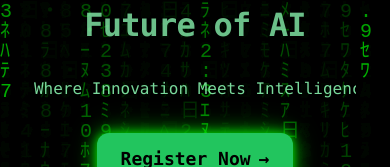
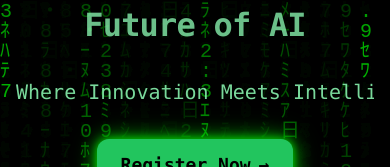
Before and after one commit to InitAi-2024/d2k_3.0, a React (Vite) app in the folder initai-matrix/: page / in a window 390 px wide. Shown: the part 163-330 px from the top of the page. Built offline with nearby package versions, Linux system fonts and the light colour scheme; no server answers.

Commit message:
Update Hero component: refactor code for consistency and improve layout

```diff
--- a/initai-matrix/src/components/Hero.tsx
+++ b/initai-matrix/src/components/Hero.tsx
@@ -1,5 +1,5 @@
-import React from 'react';
-import { Calendar, Trophy, Users } from 'lucide-react';
+import React from "react";
+import { Calendar, Trophy, Users } from "lucide-react";
 
 const Hero: React.FC = () => {
   // Text for the animated heading
@@ -17,7 +17,7 @@ const Hero: React.FC = () => {
           {/* Main heading */}
           <h1 className="text-[clamp(2rem,5vw,4.5rem)] font-bold mb-4 tracking-tight leading-tight break-words">
             <div className="glowing-text-container">
-              {mainHeadingLine1.split('').map((letter, index) => (
+              {mainHeadingLine1.split("").map((letter, index) => (
                 <span
                   key={`line1-${index}`}
                   className="text-green-400 inline-block letter-glow"
@@ -25,27 +25,28 @@ const Hero: React.FC = () => {
                     animationDelay: `${index * 0.1}s`,
                   }}
                 >
-                  {letter === ' ' ? '\u00A0' : letter}
+                  {letter === " " ? "\u00A0" : letter}
                 </span>
               ))}
             </div>
             <div className="glowing-text-container mt-2">
-              {mainHeadingLine2.split('').map((letter, index) => (
+              {mainHeadingLine2.split("").map((letter, index) => (
                 <span
                   key={`line2-${index}`}
                   className="text-green-300 inline-block letter-glow"
                   style={{
-                    animationDelay: `${(mainHeadingLine1.length + index) * 0.1}s`,
+                    animationDelay: `${
+                      (mainHeadingLine1.length + index) * 0.1
+                    }s`,
                   }}
                 >
-                  {letter === ' ' ? '\u00A0' : letter}
+                  {letter === " " ? "\u00A0" : letter}
                 </span>
               ))}
             </div>
           </h1>
 
-          {/* Subheading */}
-          <h2 className="text-[clamp(1rem,2.5vw,2rem)] mb-8 animate-typewriter max-w-[90%] mx-auto text-green-300/90 font-light break-words">
+          <h2 className="text-[clamp(1.25rem,4vw,2rem)] mb-8 animate-typewriter w-full mx-auto text-green-300/90 font-light break-words">
             Where Innovation Meets Intelligence
           </h2>
 
```
